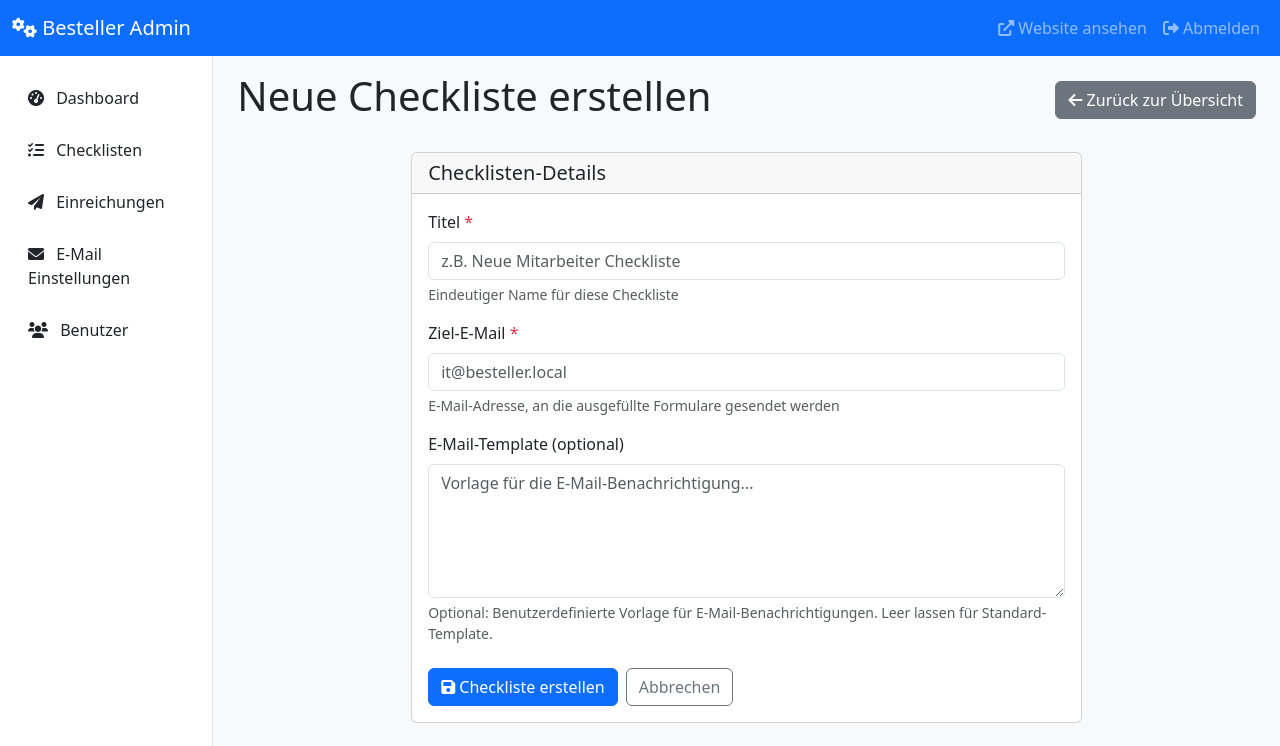
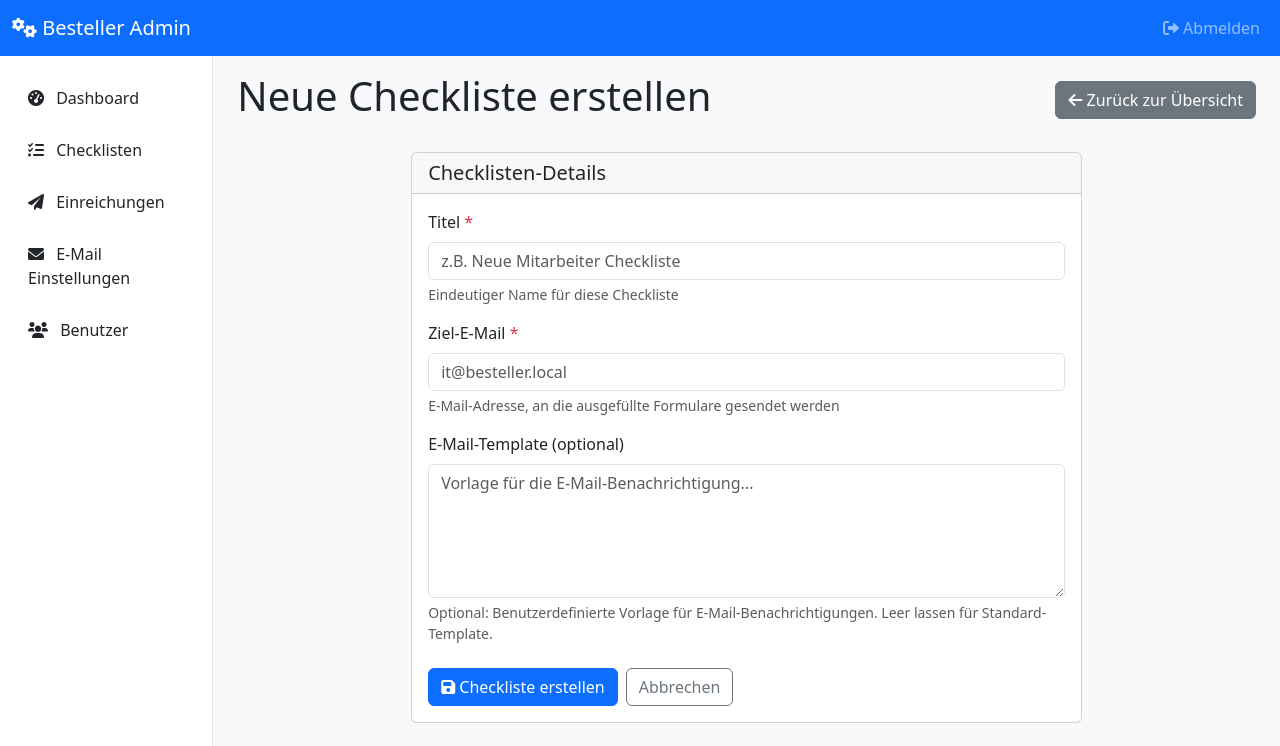
Before and after one commit to lesven/besteller, a Symfony app: template templates/admin/checklist/new.html.twig in a window 1280 px wide. Shown: the top 746 px of the page. Run offline with Twig, Linux system fonts and the light colour scheme; the template is opened without the code that fills it, so the values that code supplies are empty; some libraries are stand-ins or nearby versions.

Commit message:
refactor: remove external link from admin navigation

```diff
--- a/templates/admin/base.html.twig
+++ b/templates/admin/base.html.twig
@@ -17,9 +17,6 @@
             </a>
 
             <div class="navbar-nav ms-auto">
-                <a class="nav-link" href="{{ path('index') }}" target="_blank">
-                    <i class="fas fa-external-link-alt"></i> Website ansehen
-                </a>
                 <a class="nav-link" href="{{ path('app_logout') }}">
                     <i class="fas fa-sign-out-alt"></i> Abmelden
                 </a>
```
